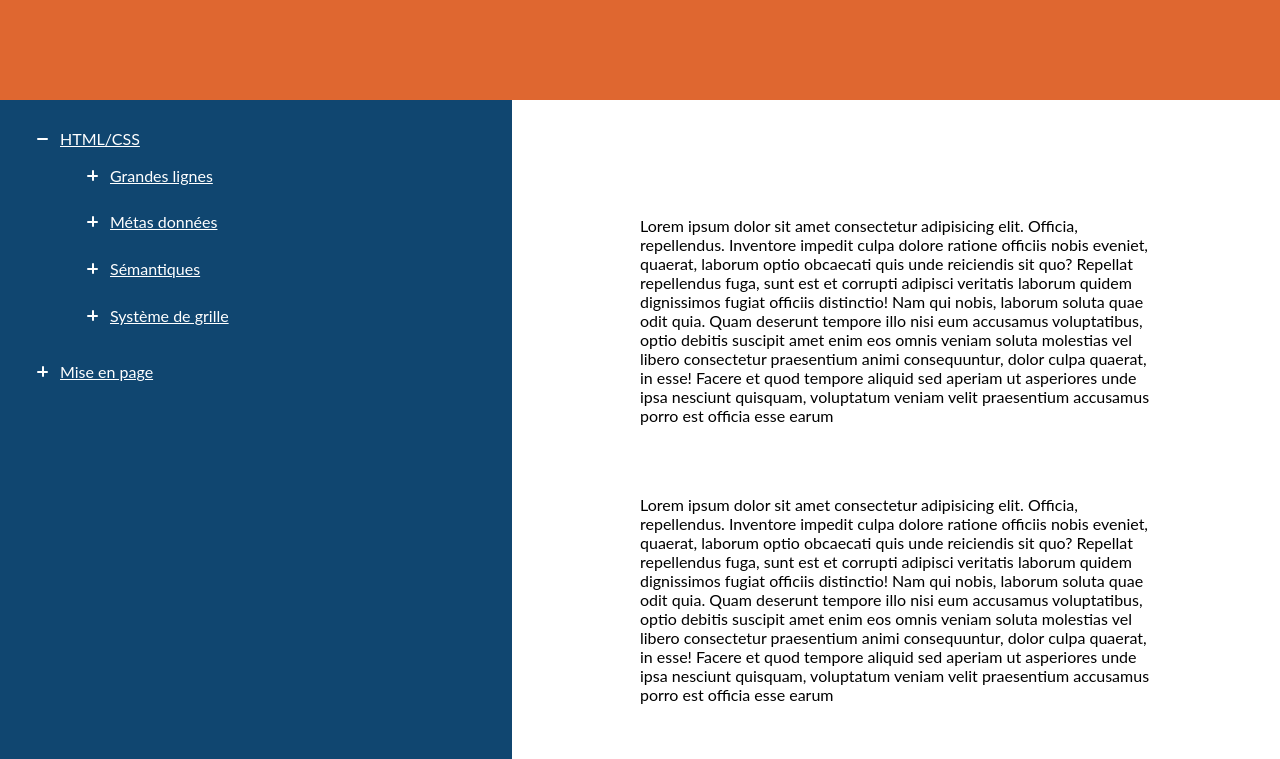
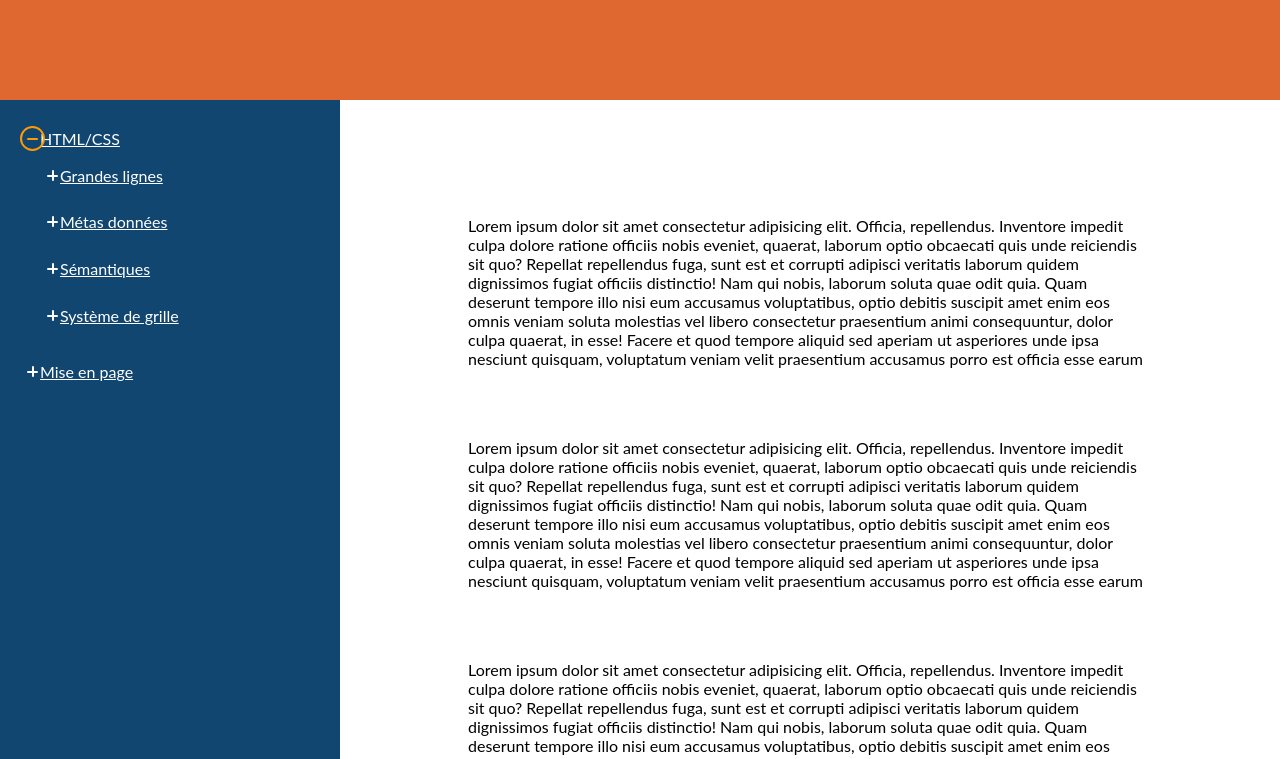
Before and after one commit to pipen95/accessible-navbar, a website: page index.html in a window 1280 px wide. Both pictures are taken after a click on the button 42 px from the left and 138 px from the top of the page. Shown: the top 759 px of the page. Drawn offline with nearby package versions, Linux system fonts and the light colour scheme.

Commit message:
Hover fix + indent

```diff
--- a/jquery.treemenu.css
+++ b/jquery.treemenu.css
@@ -43,11 +43,12 @@ li.tree-closed > .toggler:before, li.tree-opened > .toggler:before  {
   color: #46cfb0;
 }
 .mytree li,
-.mytree li > a,
+
 .mytree li > button {
   padding: 10px;
   border-radius: 100px;
 }
+
 
 .mytree li a {
   color: white;
@@ -88,15 +89,10 @@ button.toggler {
   background-color: transparent;
 }
 
-li.tree-opened  .toggler:hover,
+li.tree-opened .toggler:hover,
 li.tree-closed .toggler:hover,
 li.tree-opened .toggler:focus,
-li.tree-closed .toggler:focus,
-li.tree-opened  .toggler:hover:after,
-li.tree-opened  .toggler:hover:before,
-li.tree-closed .toggler:focus,
-
-
+li.tree-closed .toggler:focus
  {
   border-color: var(--color-primary-b);
   cursor: pointer;
@@ -105,3 +101,21 @@ li.tree-closed .toggler:focus,
 li.tree-empty > button {
   display: none;
 }
+
+
+li.tree-opened .toggler:hover:before,
+li.tree-opened .toggler:hover:after,
+li.tree-closed .toggler:hover:after,
+li.tree-closed .toggler:hover:before,
+li.tree-opened .toggler:focus:before,
+li.tree-opened .toggler:focus:after,
+li.tree-closed .toggler:focus:after,
+li.tree-closed .toggler:focus:before
+
+{
+  background-color: var(--color-primary-b);
+}
+
+.treemenu {
+  padding-left: 10px !important;
+}
--- a/styles.css
+++ b/styles.css
@@ -46,15 +46,15 @@ nav {
   flex: 1;
   overflow: auto;
   background: var(--color-primary);
-  width: 400px;
-  min-width: 250px;
+  width: auto;
+  min-width: 300px;
   padding-top: auto;
   margin-right: 10vw;
   padding-right: 20px;
+  padding-left: 20px;
   padding-bottom: auto;
 }
 
 main {
   display: flex;
-  flex: 0 1 50%;
 }
```
